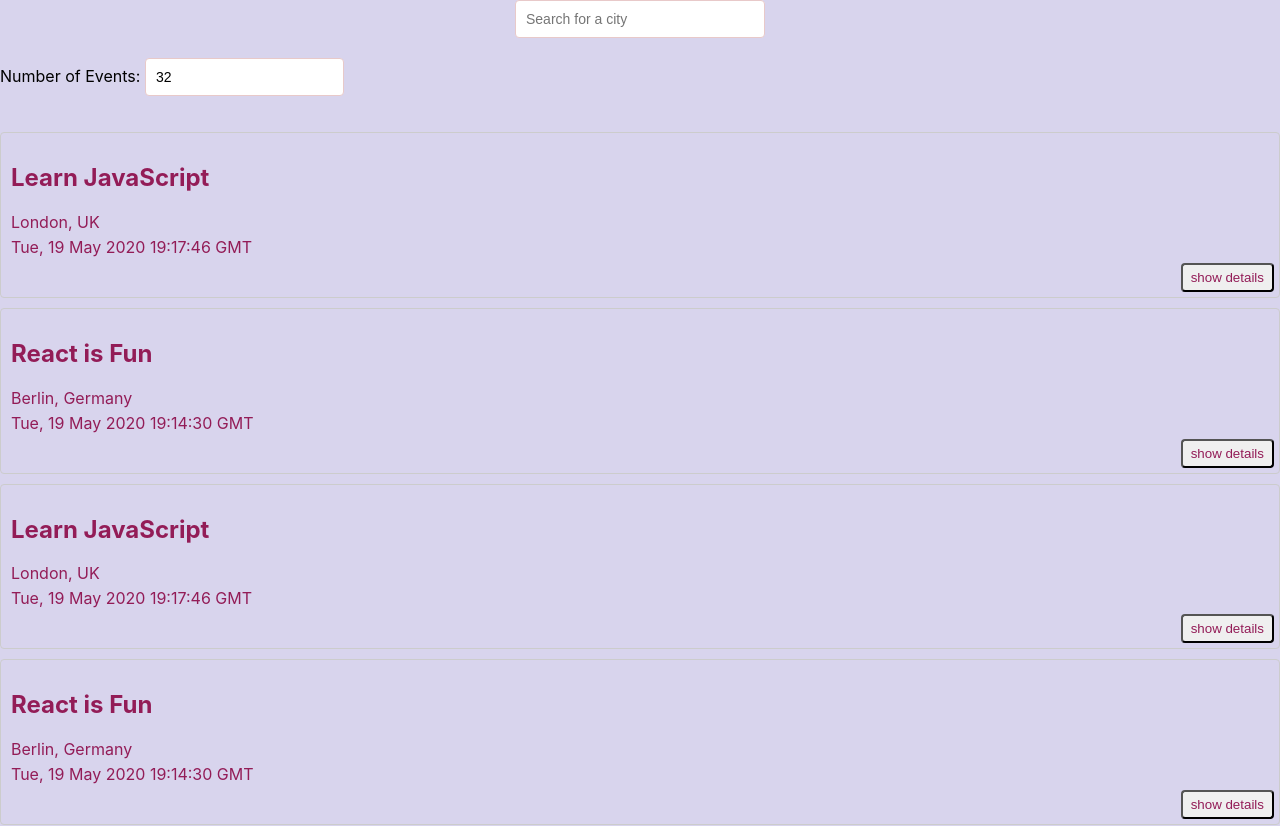
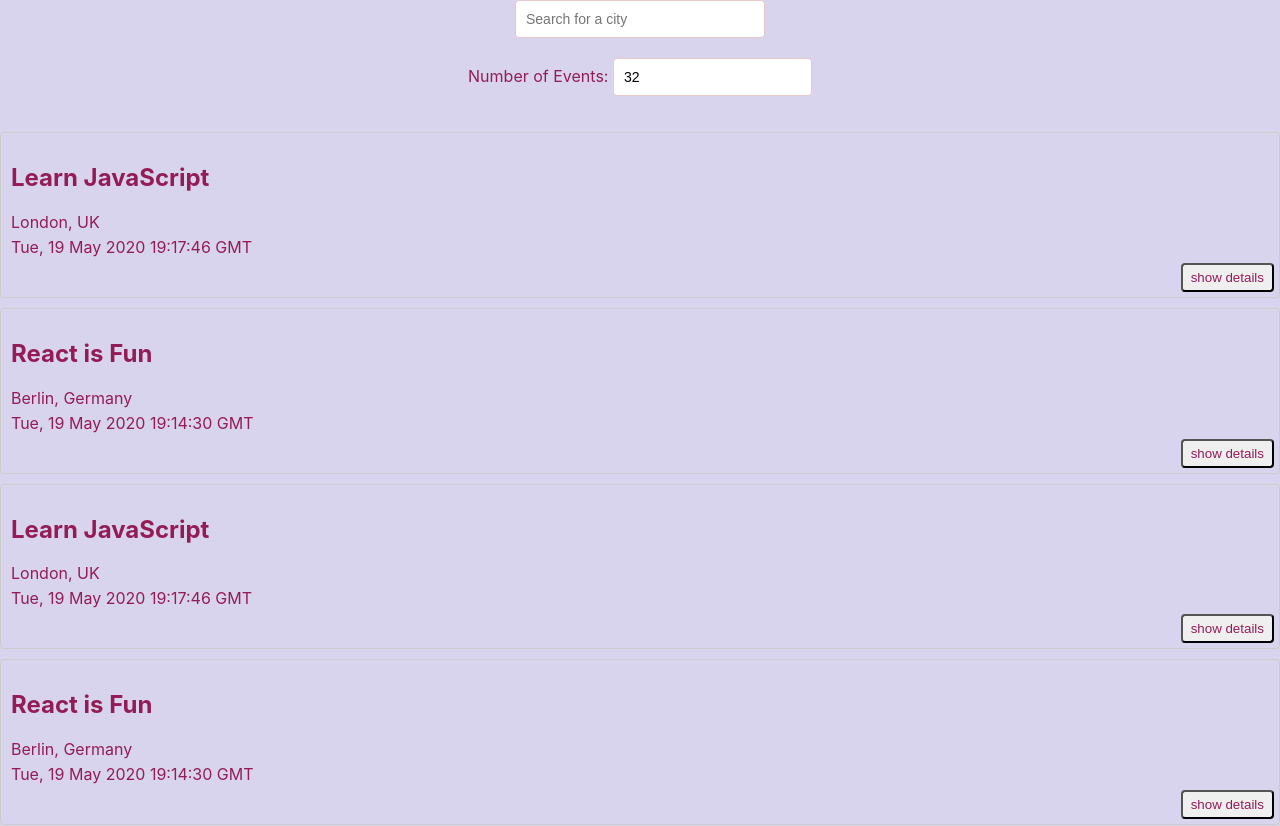
Before and after one commit to solzurch/meet, a React (Create React App) app: page / in a window 1280 px wide. Shown: the top 826 px of the page. Built offline with nearby package versions, Linux system fonts and the light colour scheme.

Commit message:
test app

```diff
--- a/src/App.css
+++ b/src/App.css
@@ -1,6 +1,9 @@
 @import url(https://fonts.googleapis.com/css?family=Roboto:500);
 
-
+.App {
+  text-align: center;
+  color: rgb(147, 28, 87);
+}
 
 .App * {
   box-sizing: border-box;
```
